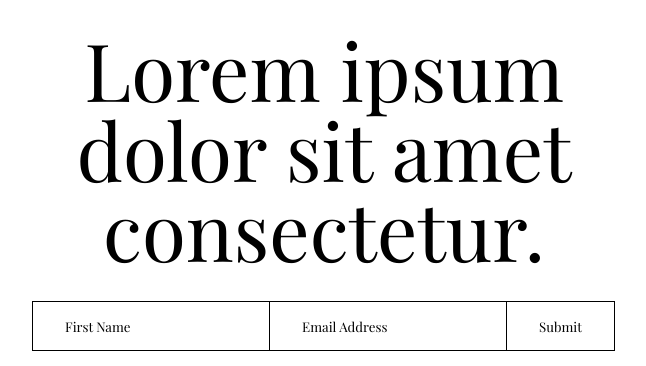
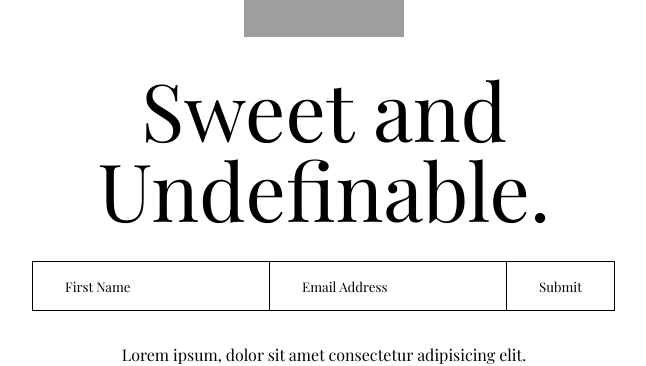
Before and after one commit to kh4tib/042418, a plain HTML site: page index.html in a window 1280 px wide. Shown: the part 286-652 px from the top of the page, without its empty margins (316-962 px from the left). Drawn offline with nearby package versions, Linux system fonts and the light colour scheme; grey boxes are pictures that could not be loaded.

Commit message:
title edits

```diff
--- a/index.html
+++ b/index.html
@@ -12,7 +12,7 @@
     <div class="main">
         <div class="main__content">
             <div class="content__image"></div>
-            <div class="content__title">Lorem ipsum dolor sit amet consectetur.</div>
+            <div class="content__title">Sweet and Undefinable.</div>
             <div class="content__form">
                 <input type="text" name="first-name" placeholder="First Name">
                 <input type="email" name="email-address" placeholder="Email Address">
```
